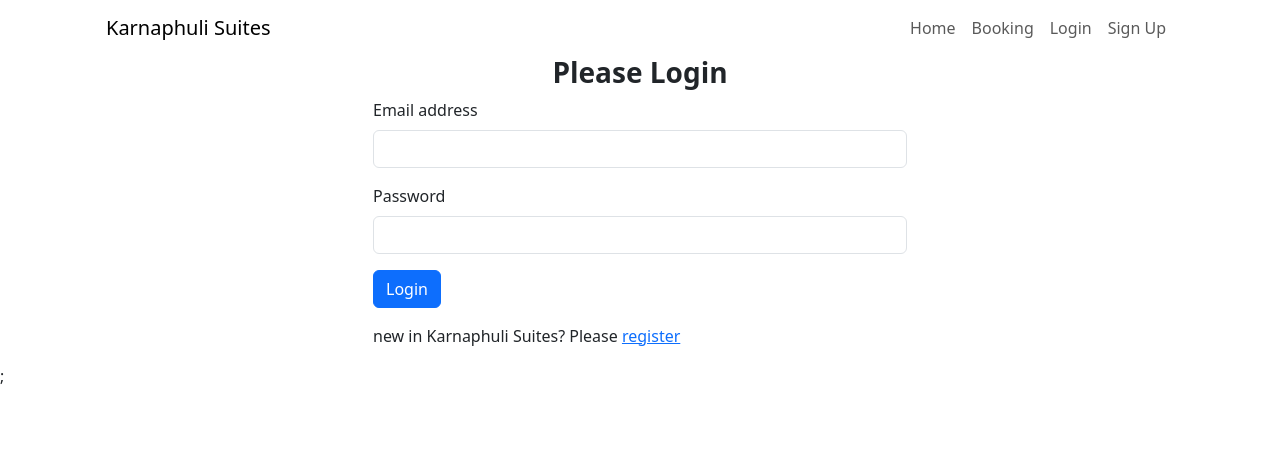
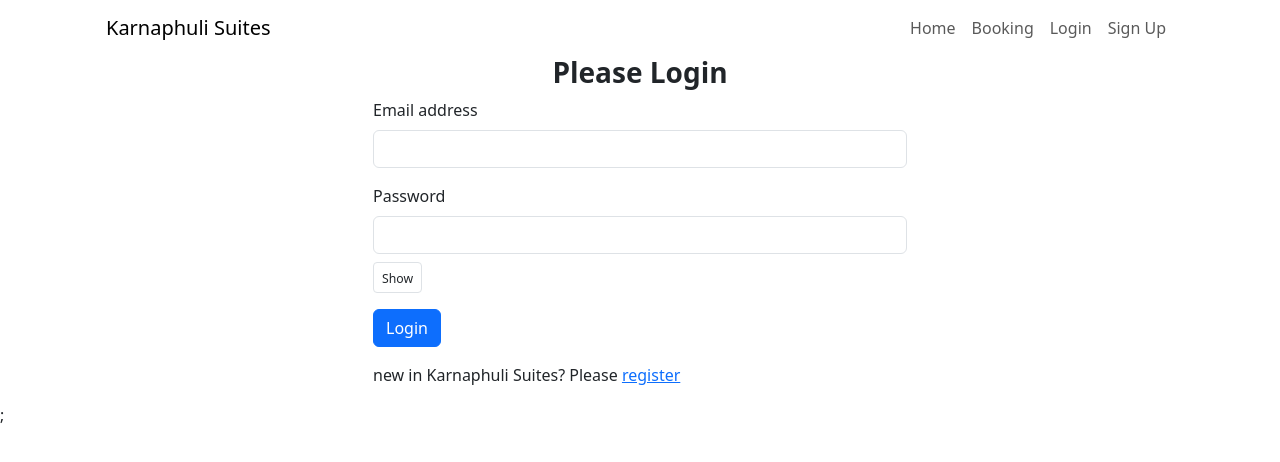
Before and after one commit to annysen/karnaphuli-suites, a React (Vite) app: page /login in a window 1280 px wide. Shown: the top 462 px of the page. Built offline with nearby package versions, Linux system fonts and the light colour scheme.

Commit message:
show password added

```diff
--- a/src/Components/Login.jsx
+++ b/src/Components/Login.jsx
@@ -6,6 +6,8 @@ import { AuthContext } from "../Provider/AuthProvider";
 const Login = () => {
   const [error, setError] = useState("");
   const [success, setSuccess] = useState("");
+  const [show, setShow] = useState(false);
+
   const { login } = useContext(AuthContext);
 
   const handleSubmitForm = (event) => {
@@ -45,15 +47,22 @@ const Login = () => {
           <div className="mb-3">
             <label className="form-label">Password</label>
             <input
-              type="password"
+              type={show ? "text" : "password"}
               name="password"
               required
               className="form-control "
             />
+            <small
+              onClick={() => setShow(!show)}
+              className="btn btn-sm border mt-2"
+            >
+              {show ? <small>Hide</small> : <small>Show</small>}
+            </small>
           </div>
           <button type="submit" className="btn btn-primary">
             Login
           </button>
+
           <div className="mt-3">
             <p>
               new in Karnaphuli Suites? Please{" "}
```
